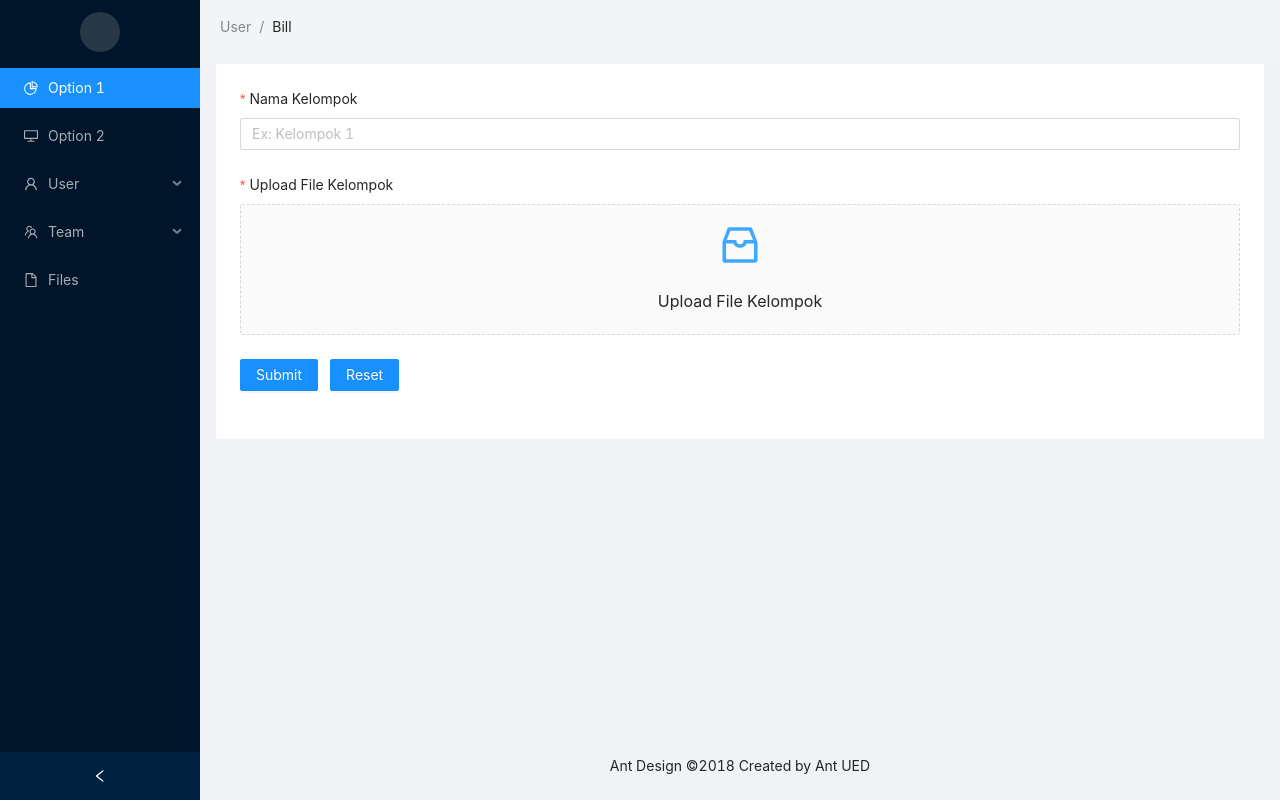
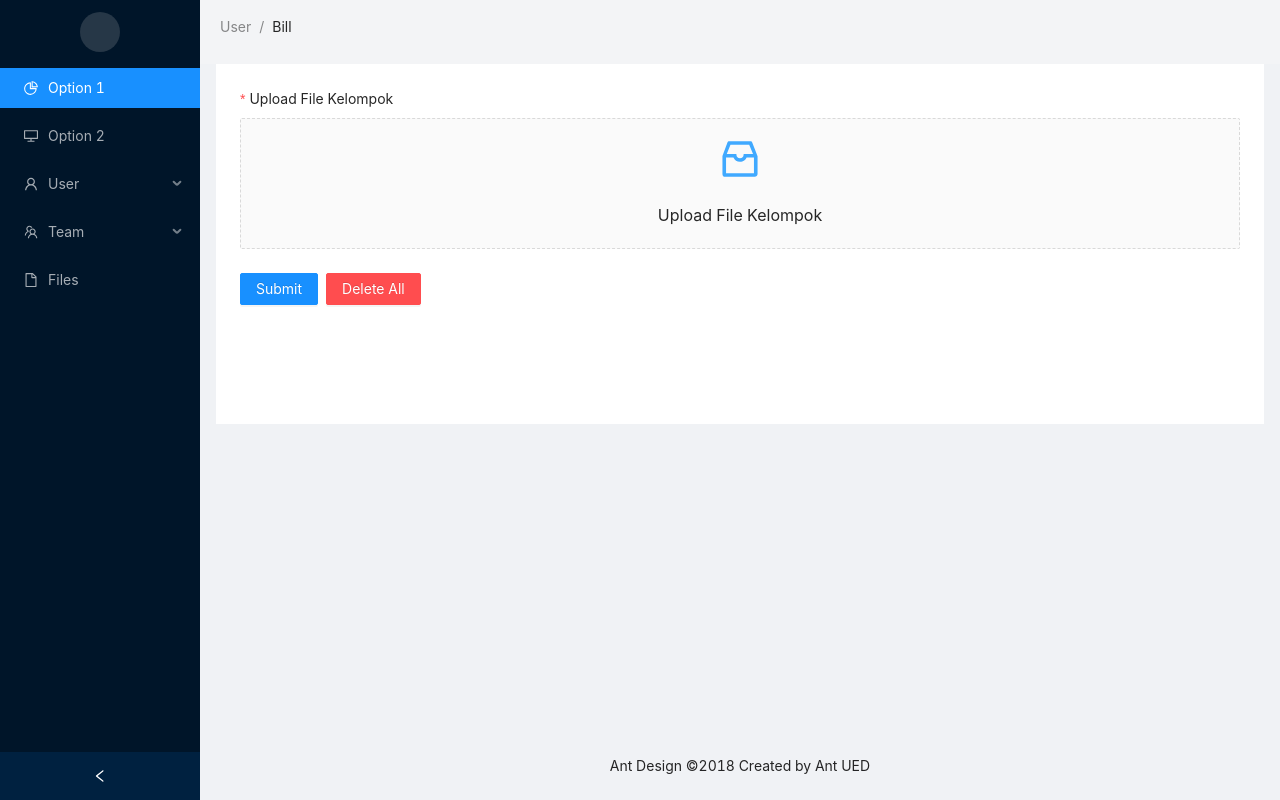
Before and after one commit to KATITB22/dashboard, a React (Vite) app: page /group/upload in a window 1280 px wide. Built offline with nearby package versions, Linux system fonts and the light colour scheme.

Commit message:
add excel file reader

```diff
--- a/package.json
+++ b/package.json
@@ -18,6 +18,7 @@
         "react-dom": "^18.0.0",
         "react-router-dom": "^6.3.0",
         "react-toastify": "^9.0.5",
+        "read-excel-file": "^5.3.5",
         "universal-cookie": "^4.0.4"
     },
     "devDependencies": {
--- a/src/components/GroupUploadForm.tsx
+++ b/src/components/GroupUploadForm.tsx
@@ -1,20 +1,15 @@
-import { Form, Upload, Button, Input } from 'antd';
+import { Form, Upload, Button } from 'antd';
 import { InboxOutlined } from '@ant-design/icons';
+import readXlsxFile from 'read-excel-file';
 
-export const GroupUploadForm = () => (
+export const GroupUploadForm = () => {
+    const handleChange = async (file: any) => {
+        const data = await readXlsxFile(file.originFileObj);
+        console.log(data.splice(1, data.length));
+    };
+
+    return (
         <Form layout="vertical">
-        <Form.Item
-            label="Nama Kelompok"
-            name="nama-kelompok"
-            rules={[
-                {
-                    required: true,
-                    message: 'Nama kelompok belum diisi',
-                },
-            ]}
-        >
-            <Input placeholder="Ex: Kelompok 1" />
-        </Form.Item>
             <Form.Item
                 label="Upload File Kelompok"
                 name="file-kelompok-upload"
@@ -25,7 +20,13 @@ export const GroupUploadForm = () => (
                     },
                 ]}
             >
-            <Upload.Dragger name="files" multiple={false}>
+                <Upload.Dragger
+                    name="files"
+                    multiple={false}
+                    onChange={(e) => handleChange(e.fileList[0])}
+                    showUploadList={{ showRemoveIcon: true }}
+                    accept=".xlsx,.xls,.csv"
+                >
                     <p className="ant-upload-drag-icon">
                         <InboxOutlined />
                     </p>
@@ -33,17 +34,25 @@ export const GroupUploadForm = () => (
                 </Upload.Dragger>
             </Form.Item>
 
-        <div className="flex gap-3">
+            <div className="flex gap-2 flex-wrap">
                 <Form.Item>
-                <Button type="primary" htmlType="submit">
+                    <Button
+                        type="primary"
+                        onClick={() => console.log('Submit')}
+                    >
                         Submit
                     </Button>
                 </Form.Item>
                 <Form.Item>
-                <Button type="primary" htmlType="reset">
-                    Reset
+                    <Button
+                        type="primary"
+                        danger
+                        onClick={() => console.log('Delete All')}
+                    >
+                        Delete All
                     </Button>
                 </Form.Item>
             </div>
         </Form>
     );
+};
```
Lines whose indentation alone changed are shown as unchanged.
